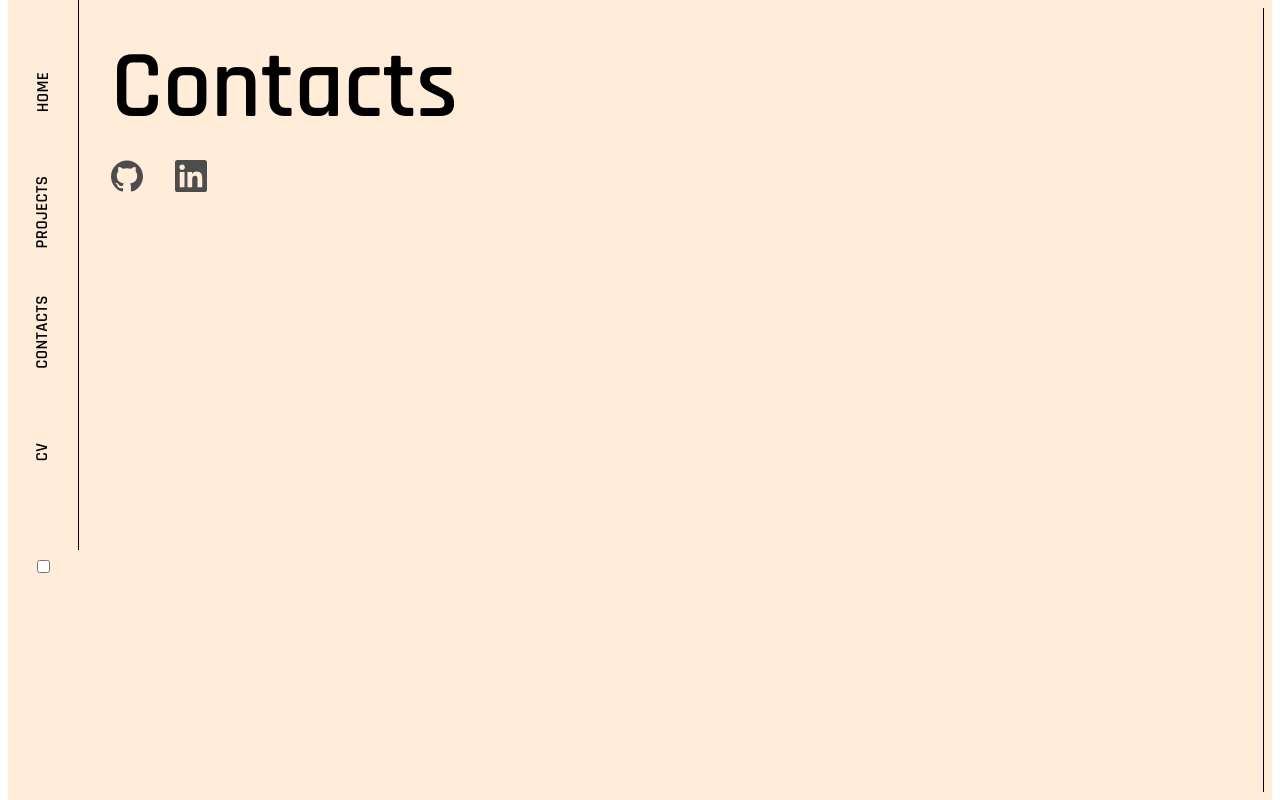
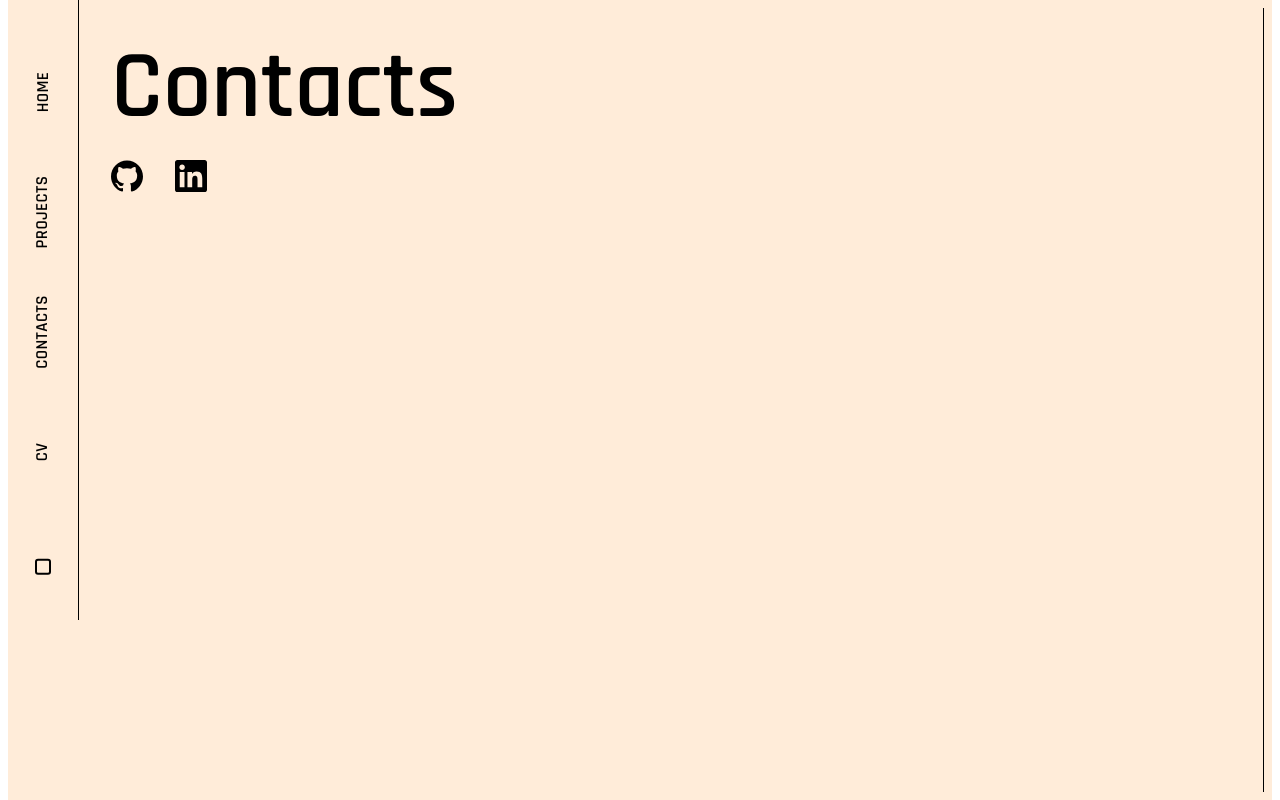
Before and after one commit to CodeLamp168/Caleb-Dylan-Sim-Portfolio, a React (Vite) app: page /contacts in a window 1280 px wide. Built offline with nearby package versions, Linux system fonts and the light colour scheme.

Commit message:
darkmode btn styling, svg darkmode class styling

```diff
--- a/src/assets/Contacts.jsx
+++ b/src/assets/Contacts.jsx
@@ -14,7 +14,7 @@ function ContactList() {
             <img
               src={imgSrc}
               alt="image"
-              className="w-8 h-8 transform scale-100 hover:scale-110 transition-transform duration-300"
+              className="contact-logo w-8 h-8 transform scale-100 hover:scale-110 transition-transform duration-300"
             />
           </a>
         );
--- a/src/assets/small-components/DarkMode.jsx
+++ b/src/assets/small-components/DarkMode.jsx
@@ -15,10 +15,10 @@ export default function DarkMode() {
     else setLightMode();
   };
   return (
-    <div className="flex flex-col gap-2">
+    <div className="dark-mode-container flex flex-col gap-2">
       <input
         type="checkbox"
-        className="dark_mode"
+        className="dark-mode"
         id="darkmode-toggle"
         onChange={toggleColorTheme}
       />
--- a/src/index.css
+++ b/src/index.css
@@ -13,6 +13,7 @@
   --theme-background: #ffecd9;
   --theme-text: #000000;
   --theme-border: #000000;
+  --theme-icon: invert(0%);
 }
 
 /* Dark Theme */
@@ -20,10 +21,11 @@
   --theme-background: #000000;
   --theme-text: #ffffff;
   --theme-border: #ffffff;
+  --theme-icon: invert(100%);
 }
 
-.App, .main-content-display, .nav-list {
-  transition: color 0.5s ease-in-out, border-color 0.5s ease-in-out;
+.App, .main-content-display, .nav-list, .contact-logo {
+  transition: color 0.5s ease-in-out, border-color 0.5s ease-in-out, filter 0.5s ease-in-out;
 }
 
 .App {
@@ -55,7 +57,7 @@
  }
 
 .nav-list {
-  height:550px;
+  height:620px;
   border-color:var(--theme-border)
 }
 }
@@ -140,10 +142,35 @@
   z-index:3;
 }
 
-@media(min-width:768px){
-  .project-btn::before{
-    left:-20px;
-  }
+
+
+
+input[type="checkbox"] {
+  appearance: none;
+  background-color: #ffffff00;
+  margin: 0;
+  font: inherit;
+  color: currentColor;
+  width: 1.0em;
+  height: 1.0em;
+  border: 2px solid currentColor;
+  border-radius: 3px;
+  transform: translateY(-0.075em);
+  display: grid;
+  place-content: center;
+}
+
+input[type="checkbox"]::before {
+  content: "";
+  width: 0.90em;
+  height: 0.90em;
+  transform: scale(0);
+  transition: 0.3s transform ease-in-out;
+  box-shadow: inset 1em 1em var(--theme-text);
+}
+
+input[type="checkbox"]:checked::before {
+  transform: scale(1);
 }
 
 
@@ -151,6 +178,9 @@
   background: black;
 }
 
+.contact-logo  {
+  filter: var(--theme-icon)
+}
 
 
 
```
Also changed, not shown: public/svgs/github.svg, public/svgs/linkedin.svg.
